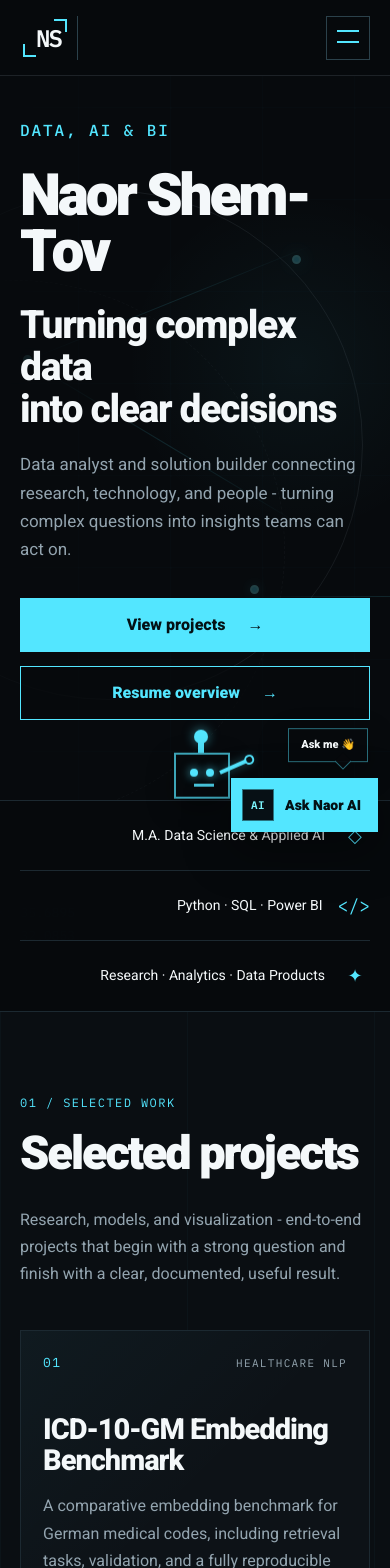
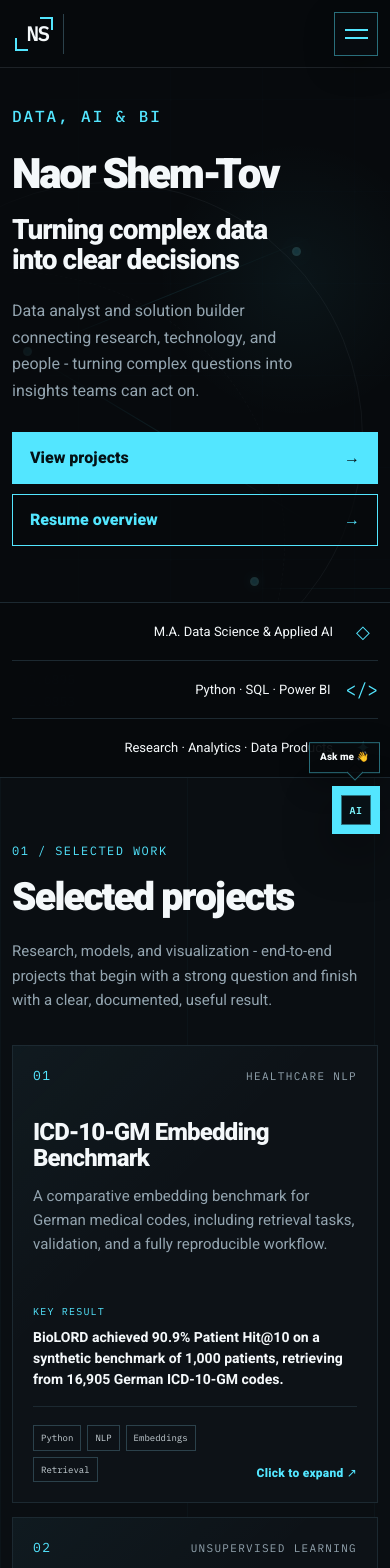
Before and after one commit to naor7749/naor-data-ai-portfolio, a Next.js app: page / in a window 390 px wide. Shown: the top 1568 px of the page. Built offline with nearby package versions, Linux system fonts and the light colour scheme.

Commit message:
Improve mobile responsive design

```diff
--- a/app/globals.css
+++ b/app/globals.css
@@ -2061,3 +2061,574 @@ footer {
     height: 32px;
   }
 }
+
+
+/* Mobile polish — compact, readable, touch friendly */
+
+@media (max-width: 760px) {
+  html,
+  body {
+    overflow-x: hidden;
+  }
+
+  .shell {
+    width: calc(100% - 32px);
+  }
+
+  /* Header */
+
+  .site-header {
+    height: 68px;
+  }
+
+  .header-inner {
+    min-height: 68px;
+  }
+
+  .wordmark {
+    width: 52px;
+    height: 40px;
+    font-size: 21px;
+  }
+
+  .mobile-menu summary {
+    width: 42px;
+    height: 42px;
+  }
+
+  .mobile-menu nav {
+    top: 50px;
+    width: min(290px, calc(100vw - 32px));
+  }
+
+  .mobile-menu nav a {
+    min-height: 48px;
+    display: flex;
+    align-items: center;
+    font-size: 15px;
+  }
+
+  /* Hero */
+
+  .hero-layout {
+    min-height: auto;
+    padding-block: 104px 56px;
+  }
+
+  .hero-copy {
+    width: 100%;
+  }
+
+  .hero h1 {
+    font-size: clamp(44px, 13vw, 58px);
+    line-height: 0.95;
+    overflow-wrap: anywhere;
+  }
+
+  .hero h2 {
+    margin-top: 20px;
+    font-size: clamp(29px, 8.5vw, 38px);
+    line-height: 1.08;
+  }
+
+  .hero-description {
+    max-width: 34ch;
+    margin-top: 22px;
+    font-size: 16px;
+    line-height: 1.65;
+  }
+
+  .hero-actions {
+    gap: 10px;
+    margin-top: 28px;
+  }
+
+  .button {
+    min-height: 50px;
+    justify-content: space-between;
+    padding-inline: 17px;
+  }
+
+  .hero-visual {
+    top: 68px;
+    opacity: 0.18;
+  }
+
+  /* Credibility */
+
+  .credibility-item,
+  .credibility-item:first-child {
+    min-height: 58px;
+    padding-block: 13px;
+    font-size: 13px;
+  }
+
+  /* Sections */
+
+  .section {
+    padding-block: 64px;
+  }
+
+  .section-heading,
+  .contact-layout {
+    gap: 20px;
+    margin-bottom: 32px;
+  }
+
+  .section-heading h2,
+  .contact-layout h2 {
+    font-size: clamp(34px, 10vw, 46px);
+    line-height: 1.05;
+  }
+
+  .section-heading > p,
+  .contact-copy p {
+    font-size: 15px;
+    line-height: 1.65;
+  }
+
+  /* Project cards */
+
+  .projects-grid {
+    gap: 14px;
+  }
+
+  .project-card,
+  .project-card.featured,
+  .project-card:last-child:nth-child(odd) {
+    min-height: 0;
+    padding: 20px;
+  }
+
+  .project-card h3 {
+    margin: 34px 0 13px;
+    font-size: 27px;
+    line-height: 1.08;
+  }
+
+  .project-card p {
+    font-size: 15px;
+    line-height: 1.6;
+  }
+
+  .project-outcome {
+    margin-top: 28px;
+    padding-block: 20px 16px;
+  }
+
+  .project-outcome strong {
+    font-size: 14px;
+    line-height: 1.5;
+  }
+
+  .project-footer {
+    align-items: flex-end;
+    gap: 14px;
+  }
+
+  .project-footer ul {
+    gap: 6px;
+  }
+
+  .project-footer li {
+    padding: 5px 7px;
+    font-size: 9px;
+  }
+
+  /* Timeline */
+
+  .timeline-item {
+    gap: 8px;
+    padding-block: 24px;
+  }
+
+  .timeline-item h3 {
+    font-size: 21px;
+  }
+
+  .timeline-place {
+    margin-bottom: 9px !important;
+    font-size: 14px;
+  }
+
+  .timeline-item p {
+    font-size: 14px;
+    line-height: 1.65;
+  }
+
+  /* Skills */
+
+  .skills-panel {
+    padding: 20px;
+  }
+
+  .skills-panel ul {
+    grid-template-columns: 1fr;
+    gap: 9px;
+  }
+
+  .skill-group h3 {
+    font-size: 14px;
+  }
+
+  .skills-panel li {
+    font-size: 11px;
+  }
+
+  /* Contact */
+
+  .contact-section {
+    padding-block: 64px 88px;
+  }
+
+  .contact-copy {
+    gap: 22px;
+  }
+
+  .contact-links a {
+    grid-template-columns: 1fr auto;
+    gap: 5px 12px;
+    min-height: 64px;
+    padding-block: 13px;
+  }
+
+  .contact-links a > span:first-child {
+    grid-column: 1 / -1;
+  }
+
+  .contact-links strong {
+    font-size: 12px;
+    white-space: normal;
+    overflow-wrap: anywhere;
+  }
+
+  /* Project modal */
+
+  .project-modal-backdrop {
+    padding: 0;
+  }
+
+  .project-modal {
+    width: 100vw;
+    height: 100dvh;
+    max-height: none;
+    border-inline: 0;
+  }
+
+  .project-modal-header {
+    min-height: 68px;
+    padding: 12px 14px;
+  }
+
+  .project-modal-header h2 {
+    font-size: 22px;
+  }
+
+  .project-modal-body {
+    padding: 10px;
+  }
+
+  .project-modal-footer {
+    padding: 12px 14px;
+  }
+
+  .project-modal-interactive iframe {
+    min-height: 0;
+    height: 100%;
+  }
+
+  /* AI launcher */
+
+  .portfolio-agent {
+    inset-inline-end: 10px;
+    bottom: calc(10px + env(safe-area-inset-bottom));
+  }
+
+  .agent-callout {
+    inset-inline-end: 0;
+    bottom: 60px;
+    padding: 7px 10px;
+    font-size: 10px;
+  }
+
+  .agent-mascot {
+    display: none;
+  }
+
+  .agent-toggle {
+    min-height: 48px;
+    padding: 8px 13px 8px 8px;
+    font-size: 12px;
+  }
+
+  .portfolio-agent[dir="rtl"] .agent-toggle {
+    padding: 8px 8px 8px 13px;
+  }
+
+  .agent-toggle-icon {
+    width: 30px;
+    height: 30px;
+    font-size: 10px;
+  }
+
+  .agent-panel {
+    inset:
+      8px
+      8px
+      calc(68px + env(safe-area-inset-bottom));
+    width: auto;
+    height: auto;
+    max-height: none;
+    border-radius: 0;
+  }
+
+  .agent-header {
+    min-height: 62px;
+    padding: 12px 14px;
+  }
+
+  .agent-messages {
+    padding: 13px;
+  }
+
+  .agent-message {
+    max-width: 94%;
+  }
+
+  .agent-message > div {
+    padding: 10px 11px;
+    font-size: 14px;
+  }
+
+  .agent-suggestions {
+    display: grid;
+    padding: 0 13px 10px;
+  }
+
+  .agent-suggestions button {
+    min-height: 42px;
+    text-align: start;
+  }
+
+  .agent-form {
+    grid-template-columns: minmax(0, 1fr) auto;
+    gap: 7px;
+    padding: 10px;
+  }
+
+  .agent-input-wrap textarea {
+    min-height: 46px;
+    max-height: 90px;
+    resize: none;
+    font-size: 16px;
+  }
+
+  .agent-send {
+    min-width: 66px;
+    min-height: 46px;
+    padding-inline: 10px;
+  }
+
+  .agent-footer {
+    display: none;
+  }
+}
+
+/* Extra-small phones */
+
+@media (max-width: 390px) {
+  .shell {
+    width: calc(100% - 24px);
+  }
+
+  .hero h1 {
+    font-size: 42px;
+  }
+
+  .hero h2 {
+    font-size: 28px;
+  }
+
+  .project-card h3 {
+    font-size: 24px;
+  }
+
+  .agent-toggle > span:last-child {
+    display: none;
+  }
+
+  .agent-toggle {
+    width: 48px;
+    padding: 7px;
+  }
+
+  .agent-callout {
+    bottom: 57px;
+  }
+}
+
+
+
+
+/* Improved mobile navigation menu */
+
+@media (max-width: 760px) {
+  .mobile-menu {
+    position: static;
+  }
+
+  .mobile-menu summary {
+    position: relative;
+    z-index: 12002;
+    display: grid;
+    place-content: center;
+    gap: 6px;
+    width: 44px;
+    height: 44px;
+    padding: 11px 9px;
+    border: 1px solid rgba(83, 230, 255, 0.45);
+    background: rgba(8, 13, 17, 0.92);
+    box-shadow: 0 10px 30px rgba(0, 0, 0, 0.28);
+    backdrop-filter: blur(12px);
+  }
+
+  .mobile-menu summary span {
+    width: 23px;
+    height: 2px;
+    background: var(--cyan);
+    transform-origin: center;
+  }
+
+  .mobile-menu[open] summary {
+    border-color: var(--cyan);
+    background: var(--cyan);
+  }
+
+  .mobile-menu[open] summary span {
+    background: #041115;
+  }
+
+  .mobile-menu[open] summary span:first-child {
+    transform: translateY(4px) rotate(45deg);
+  }
+
+  .mobile-menu[open] summary span:last-child {
+    transform: translateY(-4px) rotate(-45deg);
+  }
+
+  .mobile-menu[open]::before {
+    position: fixed;
+    inset: 68px 0 0;
+    z-index: 12000;
+    content: "";
+    pointer-events: none;
+    background: rgba(2, 5, 8, 0.66);
+    backdrop-filter: blur(7px);
+  }
+
+  .mobile-menu nav {
+    position: fixed;
+    z-index: 12001;
+    top: 76px;
+    right: 12px;
+    left: 12px;
+    display: grid;
+    width: auto;
+    padding: 8px;
+    overflow: hidden;
+    border: 1px solid rgba(83, 230, 255, 0.45);
+    background:
+      linear-gradient(
+        145deg,
+        rgba(83, 230, 255, 0.08),
+        transparent 38%
+      ),
+      rgba(7, 11, 15, 0.98);
+    box-shadow: 0 28px 80px rgba(0, 0, 0, 0.58);
+    backdrop-filter: blur(20px);
+    animation: mobile-nav-open 220ms ease both;
+  }
+
+  .mobile-menu nav a {
+    display: flex;
+    align-items: center;
+    justify-content: space-between;
+    min-height: 54px;
+    padding: 0 16px;
+    color: #dbe7eb;
+    border: 0;
+    border-bottom: 1px solid var(--line);
+    background: transparent;
+    font-size: 16px;
+    font-weight: 700;
+    transition:
+      color 160ms ease,
+      background 160ms ease,
+      padding-inline 160ms ease;
+  }
+
+  .mobile-menu nav a::after {
+    color: var(--cyan);
+    content: "→";
+    direction: ltr;
+    font-family: var(--font-ibm-plex-mono), monospace;
+    font-size: 16px;
+  }
+
+  .portfolio-root[dir="rtl"] .mobile-menu nav a::after {
+    content: "←";
+  }
+
+  .mobile-menu nav a:hover,
+  .mobile-menu nav a:focus-visible {
+    color: var(--cyan-bright);
+    background: rgba(83, 230, 255, 0.07);
+    padding-inline: 20px;
+    outline: none;
+  }
+
+  .mobile-menu nav a:last-child {
+    border-bottom: 0;
+  }
+
+  .mobile-menu nav .mobile-language-link {
+    justify-content: center;
+    min-height: 50px;
+    margin-top: 8px;
+    color: #041115;
+    border: 1px solid var(--cyan);
+    background: var(--cyan);
+    font-family: inherit;
+    font-weight: 900;
+  }
+
+  .mobile-menu nav .mobile-language-link::after {
+    display: none;
+  }
+
+  .mobile-menu nav .mobile-language-link:hover,
+  .mobile-menu nav .mobile-language-link:focus-visible {
+    color: #041115;
+    background: var(--cyan-bright);
+  }
+
+  .portfolio-root[dir="rtl"] .mobile-menu nav a {
+    text-align: right;
+  }
+
+  .portfolio-root[dir="ltr"] .mobile-menu nav a {
+    text-align: left;
+  }
+}
+
+@keyframes mobile-nav-open {
+  from {
+    opacity: 0;
+    transform: translateY(-10px) scale(0.98);
+  }
+
+  to {
+    opacity: 1;
+    transform: translateY(0) scale(1);
+  }
+}
```
